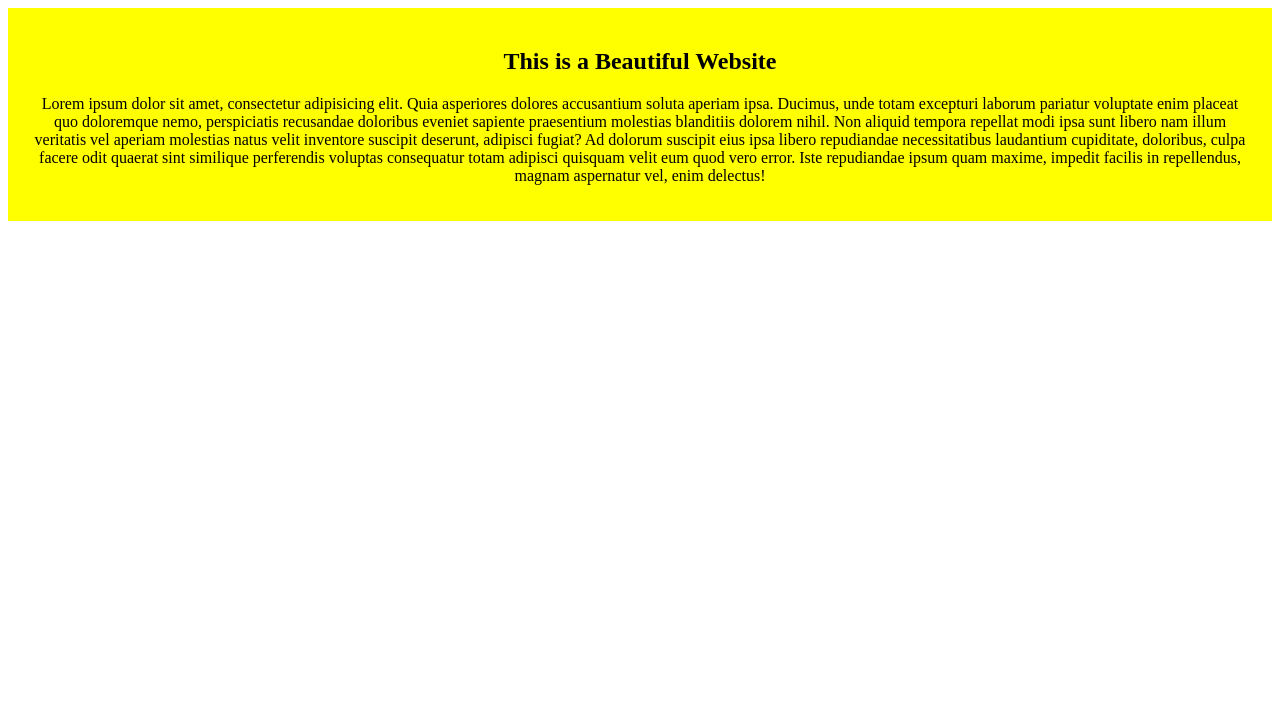
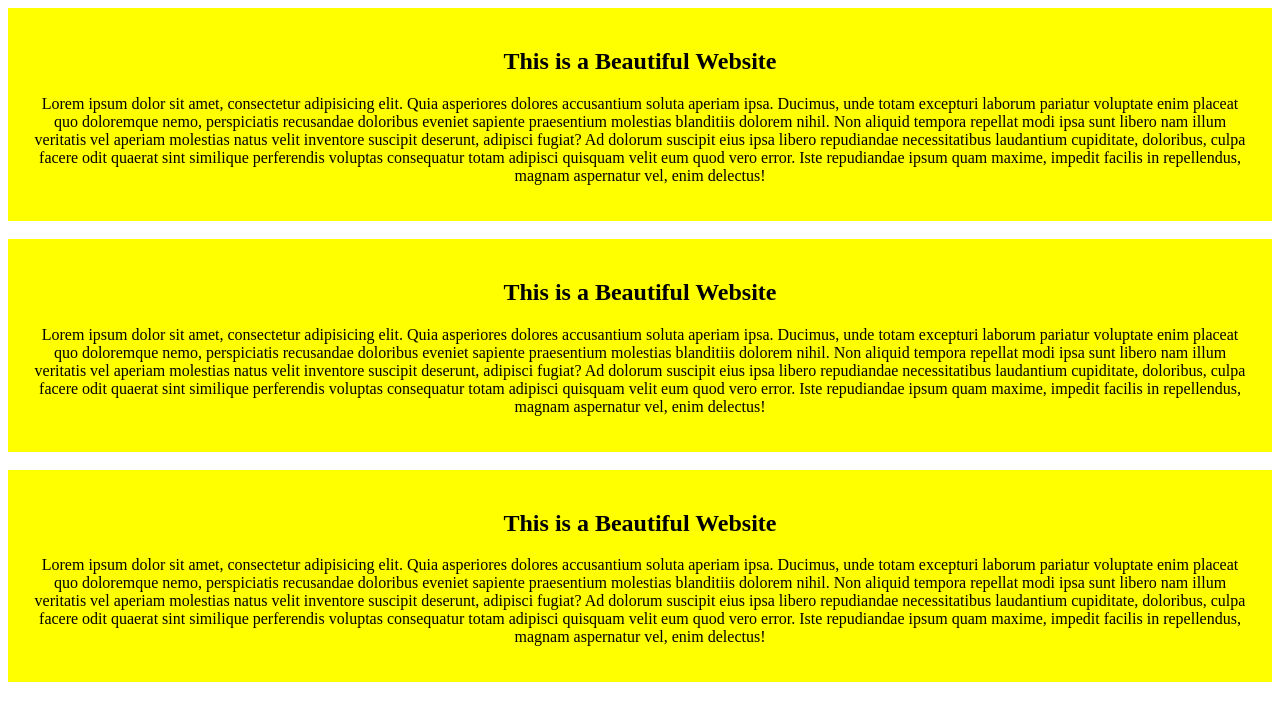
Before and after one commit to naeimhasan2/my-project, a plain HTML site: page index.html in a window 1280 px wide. Drawn offline with Linux system fonts and the light colour scheme.

Commit message:
my second commit

```diff
--- a/index.html
+++ b/index.html
@@ -10,6 +10,16 @@
 
 
 
+<div class="item">
+    <h2>This is a Beautiful Website</h2>
+    <p>Lorem ipsum dolor sit amet, consectetur adipisicing elit. Quia asperiores dolores accusantium soluta aperiam ipsa. Ducimus, unde totam excepturi laborum pariatur voluptate enim placeat quo doloremque nemo, perspiciatis recusandae doloribus eveniet sapiente praesentium molestias blanditiis dolorem nihil. Non aliquid tempora repellat modi ipsa sunt libero nam illum veritatis vel aperiam molestias natus velit inventore suscipit deserunt, adipisci fugiat? Ad dolorum suscipit eius ipsa libero repudiandae necessitatibus laudantium cupiditate, doloribus, culpa facere odit quaerat sint similique perferendis voluptas consequatur totam adipisci quisquam velit eum quod vero error. Iste repudiandae ipsum quam maxime, impedit facilis in repellendus, magnam aspernatur vel, enim delectus!</p>
+</div>
+<br>
+<div class="item">
+    <h2>This is a Beautiful Website</h2>
+    <p>Lorem ipsum dolor sit amet, consectetur adipisicing elit. Quia asperiores dolores accusantium soluta aperiam ipsa. Ducimus, unde totam excepturi laborum pariatur voluptate enim placeat quo doloremque nemo, perspiciatis recusandae doloribus eveniet sapiente praesentium molestias blanditiis dolorem nihil. Non aliquid tempora repellat modi ipsa sunt libero nam illum veritatis vel aperiam molestias natus velit inventore suscipit deserunt, adipisci fugiat? Ad dolorum suscipit eius ipsa libero repudiandae necessitatibus laudantium cupiditate, doloribus, culpa facere odit quaerat sint similique perferendis voluptas consequatur totam adipisci quisquam velit eum quod vero error. Iste repudiandae ipsum quam maxime, impedit facilis in repellendus, magnam aspernatur vel, enim delectus!</p>
+</div>
+<br>
 <div class="item">
     <h2>This is a Beautiful Website</h2>
     <p>Lorem ipsum dolor sit amet, consectetur adipisicing elit. Quia asperiores dolores accusantium soluta aperiam ipsa. Ducimus, unde totam excepturi laborum pariatur voluptate enim placeat quo doloremque nemo, perspiciatis recusandae doloribus eveniet sapiente praesentium molestias blanditiis dolorem nihil. Non aliquid tempora repellat modi ipsa sunt libero nam illum veritatis vel aperiam molestias natus velit inventore suscipit deserunt, adipisci fugiat? Ad dolorum suscipit eius ipsa libero repudiandae necessitatibus laudantium cupiditate, doloribus, culpa facere odit quaerat sint similique perferendis voluptas consequatur totam adipisci quisquam velit eum quod vero error. Iste repudiandae ipsum quam maxime, impedit facilis in repellendus, magnam aspernatur vel, enim delectus!</p>
```
